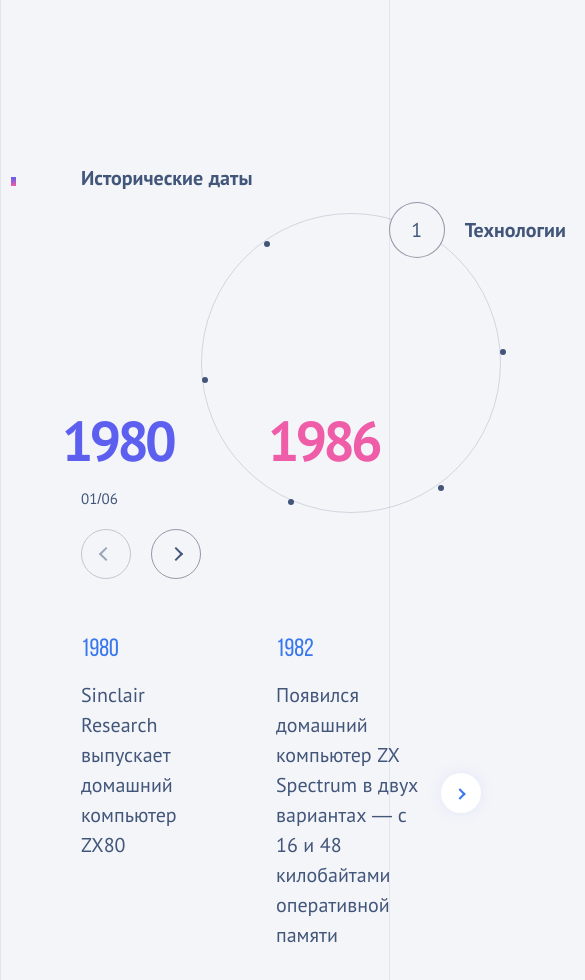
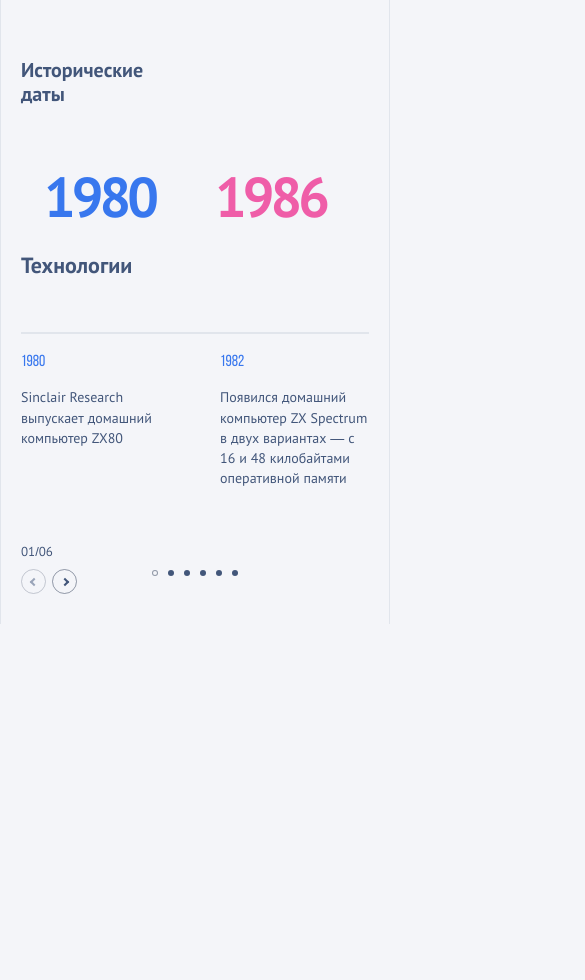
Before and after one commit to nea2310/chronograph, a React (Create React App) app: page / in a window 390 px wide. Shown: the whole page, 585 px wide, since content can reach past the window. After the commit the page ends 844 px from the top, so only its background shows below. Built offline with nearby package versions, Linux system fonts and the light colour scheme.

Commit message:
style: mobile layout

```diff
--- a/src/components/Controller/Controller.scss
+++ b/src/components/Controller/Controller.scss
@@ -24,6 +24,12 @@
 
   @include media-breakpoint-down($md) {
     grid-template-columns: 80px 0.5fr minmax(300px, 400px) 0.5fr;
+  }
+
+  @include media-breakpoint-down($sm) {
+    grid-template-rows: repeat(8, auto);
+    grid-template-columns: 100%;
+    padding: 58px 20px 30px;
   }
 
   // &::before{
@@ -60,10 +66,13 @@
       @include font-main(45px, 700, 120%);
 
       grid-column: 2/4;
+      max-width: 123px;
     }
 
     @include media-breakpoint-down($sm) {
       @include font-main(30px, 700, 120%);
+
+      grid-column: 1/2;
     }
 
     @include media-breakpoint-down($xs) {
@@ -86,8 +95,14 @@
   }
 
   &__category-header {
-    @include font-main(30px, 700, 30px);
-    @include visually-hidden;
+    @include font-main(22px, 700, 30px);
+
+    grid-row: 3/4;
+    // padding-top: 30px;
+    grid-column: 1/2;
+    @include media-breakpoint-up($sm) {
+      @include visually-hidden;
+    }
   }
 
   &__switcher {
@@ -104,6 +119,13 @@
     @include media-breakpoint-down($lg) {
       padding-right: 0;
     }
+    @include media-breakpoint-down($sm) {
+      position: absolute;
+      bottom: 18px;
+      grid-row: 5/6;
+      grid-column: 1/2;
+      padding: unset;
+    }
   }
 
   &__counter {
@@ -117,6 +139,17 @@
     @include media-breakpoint-down($lg) {
       padding-top: 300px;
     }
+
+    @include media-breakpoint-down($sm) {
+      grid-row: 4/5;
+      grid-column: 1/2;
+      padding-top: 0;
+    }
+
+    @include media-breakpoint-down($xs) {
+      padding-top: 0;
+      font-size: 13px;
+    }
   }
 
   &__buttons {
@@ -125,6 +158,17 @@
     grid-column: 2/3;
     padding-top: 21px;
     column-gap: 20px;
+
+    @include media-breakpoint-down($sm) {
+      grid-row: 5/6;
+      grid-column: 1/2;
+      justify-self: start;
+    }
+
+    @include media-breakpoint-down($xs) {
+      padding-top: 8px;
+      column-gap: 6px;
+    }
   }
 
   &__button {
@@ -140,6 +184,11 @@
     border-radius: 50%;
     cursor: pointer;
 
+    @include media-breakpoint-down($sm) {
+      width: 25px;
+      height: 25px;
+    }
+
     &:disabled {
       cursor: auto;
       opacity: 0.5;
@@ -147,6 +196,9 @@
 
     &::after {
       @include tip-style;
+      @include media-breakpoint-down($xs) {
+        height: 4px;
+      }
     }
 
     &-next {
@@ -161,6 +213,19 @@
     z-index: 0;
     align-self: center;
     justify-self: center;
+    @include media-breakpoint-down($sm) {
+      position: static;
+      grid-row: 2/3;
+      grid-column: 1/2;
+      align-self: unset;
+      justify-self: center;
+      // width: minmax(273px, 767px);
+      width: 100%;
+    }
+
+    @include media-breakpoint-down($xs) {
+      padding-top: 54px;
+    }
   }
 
   &__slider {
@@ -168,5 +233,22 @@
     grid-column: 1/5;
     min-height: 200px;
     padding-top: 56px;
+
+    @include media-breakpoint-down($sm) {
+      grid-row: 3/4;
+      grid-column: 1/2;
+      min-height: 191px;
+      margin-top: 100px;
+      padding-top: 0;
+      padding-top: 18px;
+      border-top: 2px solid $grid-color;
+    }
+
+    // @include media-breakpoint-down($xs){
+    //   padding-top: 0;
+    //   margin-top: 100px;
+    //   padding-top: 18px;
+    //   min-height: 191px;
+    // }
   }
 }
--- a/src/components/Slider/Slider.scss
+++ b/src/components/Slider/Slider.scss
@@ -13,9 +13,17 @@
     margin-right: 80px;
   }
 
+  @include media-breakpoint-down($xs) {
+    margin: 0;
+  }
+
   &__slide {
     max-width: 320px;
     cursor: default;
+  }
+
+  @include media-breakpoint-down($xs) {
+    min-width: 166px;
   }
 
   &__slide-label {
@@ -23,7 +31,16 @@
     font-weight: 400;
     font-size: 25px;
     font-family: $font-slider-labels;
-    line-height: 120%;
+    line-height: 30px;
+
+    @include media-breakpoint-down($sm) {
+      font-size: 20px;
+    }
+
+    @include media-breakpoint-down($xs) {
+      font-size: 16px;
+      line-height: 19.2px;
+    }
   }
 
   &__slide-description {
@@ -31,6 +48,14 @@
 
     margin: 0;
     padding-top: 15px;
+
+    @include media-breakpoint-down($sm) {
+      font-size: 16px;
+    }
+    @include media-breakpoint-down($xs) {
+      font-size: 14px;
+      line-height: 20.3px;
+    }
   }
 
   &__button {
@@ -43,6 +68,9 @@
     border-radius: 50%;
     box-shadow: $nav-button-shadow;
     cursor: pointer;
+    @include media-breakpoint-down($sm) {
+      @include visually-hidden;
+    }
 
     &:disabled {
       visibility: hidden;
--- a/src/components/Switcher/Switcher.scss
+++ b/src/components/Switcher/Switcher.scss
@@ -12,6 +12,13 @@
     border: 1px solid $switcher-border-color;
     border-radius: 50%;
     aspect-ratio: 1/1;
+
+    @include media-breakpoint-down($sm) {
+      position: initial;
+      column-gap: 10px;
+      border: none;
+      aspect-ratio: unset;
+    }
   }
 
   &__button-wrapper {
@@ -29,6 +36,12 @@
     border: 1px solid transparent;
     border-radius: 50%;
     cursor: pointer;
+
+    @include media-breakpoint-down($sm) {
+      position: initial;
+      width: 6px;
+      height: 6px;
+    }
 
     &_active,
     &:hover {
@@ -82,11 +95,18 @@
   &__button-wrapper:hover &__button-index {
     visibility: visible;
     opacity: 1;
+
+    @include media-breakpoint-down($sm) {
+      visibility: hidden;
+    }
   }
 
   &__button-wrapper_active &__button-label_visible {
     visibility: visible;
     opacity: 1;
     transition: $transition;
+    @include media-breakpoint-down($sm) {
+      visibility: hidden;
+    }
   }
 }
--- a/src/components/Switcher/Switcher.tsx
+++ b/src/components/Switcher/Switcher.tsx
@@ -40,6 +40,9 @@ const Switcher: FC<Props> = ({
   const [singleAngle, setSingleAngle] = useState(0);
   const [activeButton, setActiveButton] = useState(activeButtonIndex);
   const [isTransitionEnd, setIsTransitionEnd] = useState(true);
+  const [needTransition, setNeedTransition] = useState(
+    window.innerWidth >= 767
+  );
 
   const render = useCallback(() => {
     const switcher = switcherWrapperRef.current;
@@ -52,7 +55,6 @@ const Switcher: FC<Props> = ({
     const shift = buttons[0].offsetHeight / 2;
     setSingleAngle(CIRCLE / buttons.length);
     setButtonRadius(shift);
-    // switcherWrapper.style.padding = `${shift}px`;
 
     const switcherDiameter = switcher.offsetHeight;
 
@@ -121,10 +123,13 @@ const Switcher: FC<Props> = ({
         angle = CIRCLE * -1 - angle;
       }
 
-      switcher.style.transform = `rotate(${newRotationValue}deg)`;
-      switcher.style.transition = `transform ${
-        Math.abs(angle) * defaultRotateSpeedRatio
-      }ms linear`;
+      if (needTransition) {
+        switcher.style.transform = `rotate(${newRotationValue}deg)`;
+
+        switcher.style.transition = `transform ${
+          Math.abs(angle) * defaultRotateSpeedRatio
+        }ms linear`;
+      }
 
       Array.from(switcher.children).forEach((item) => {
         if (!(item instanceof HTMLDivElement)) return;
@@ -138,6 +143,7 @@ const Switcher: FC<Props> = ({
     [
       buttonRadius,
       defaultRotateSpeedRatio,
+      needTransition,
       singleAngle,
       switcherMiddle,
       switcherRadius,
@@ -164,6 +170,8 @@ const Switcher: FC<Props> = ({
   useEffect(() => {
     const handleWindowResize = () => {
       render();
+      if (window.innerHeight < 767) setNeedTransition(false);
+      else setNeedTransition(true);
     };
 
     const throttledHandleWindowResize = throttle(handleWindowResize, 250);
--- a/src/components/Years/Years.scss
+++ b/src/components/Years/Years.scss
@@ -24,6 +24,10 @@
 
   @include media-breakpoint-down($sm) {
     @include font-main(56px, 700, 72px);
+
+    justify-content: center;
+    padding: 0;
+    column-gap: 60px;
   }
 
   &__year_type_from {
@@ -31,6 +35,13 @@
 
     @include media-breakpoint-down($lg) {
       padding-left: 8%;
+    }
+    @include media-breakpoint-down($sm) {
+      padding: 0;
+    }
+
+    @include media-breakpoint-down($xs) {
+      color: $slider-labels-color;
     }
   }
 
@@ -41,5 +52,9 @@
     @include media-breakpoint-down($xl) {
       padding-right: 0;
     }
+
+    @include media-breakpoint-down($xs) {
+      padding-right: 20px;
+    }
   }
 }
--- a/src/shared/helpers/getSlidesAmount.ts
+++ b/src/shared/helpers/getSlidesAmount.ts
@@ -1,6 +1,5 @@
 const getSlidesAmount = () => {
   if (window.innerWidth < 991) return 2;
-  if (window.innerWidth < 320) return 1;
   return 3;
 };
 
```
